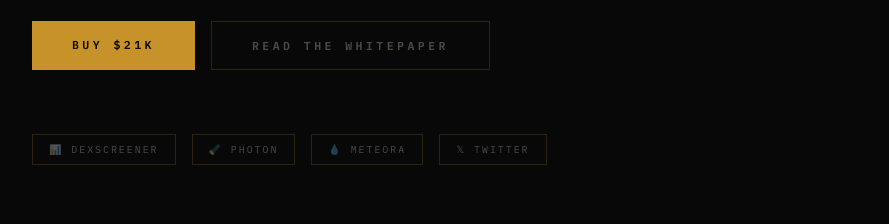
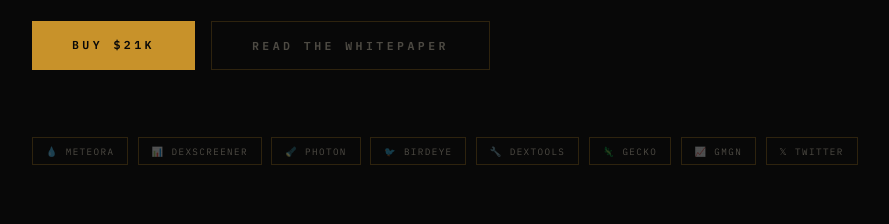
Before and after one commit to 21KTheOne/21k-token, a plain HTML site: page index.html in a window 1280 px wide. Shown: the part 1920-2144 px from the top of the page, without its empty margins (122-1011 px from the left). Drawn offline with Linux system fonts and the light colour scheme.

Commit message:
Update index.html

```diff
--- a/index.html
+++ b/index.html
@@ -551,11 +551,15 @@
     <button class="btn btn-ghost" onclick="openWP()">READ THE WHITEPAPER</button>
   </div>
 
-  <div style="display:flex;gap:1rem;flex-wrap:wrap;margin-top:1rem;animation:fadein 0.7s 1.6s both;">
-    <a href="https://dexscreener.com/solana/F4FaHT8M84uw36rq8B8wmFDkNT1SszMMexi2CV8Rtpuj" target="_blank" style="font-family:'IBM Plex Mono',monospace;font-size:0.62rem;letter-spacing:0.2em;color:var(--muted);text-decoration:none;border:1px solid var(--border);padding:0.5rem 1rem;transition:all 0.2s;" onmouseover="this.style.color='var(--paper)';this.style.borderColor='var(--gold-dim)'" onmouseout="this.style.color='var(--muted)';this.style.borderColor='var(--border)'">📊 DEXSCREENER</a>
-    <a href="https://photon-sol.tinyastro.io/en/lp/95bKH6GGwcc5fbc2RnoJiX8Ayp4EHzy6LwRgdySWLFYj" target="_blank" style="font-family:'IBM Plex Mono',monospace;font-size:0.62rem;letter-spacing:0.2em;color:var(--muted);text-decoration:none;border:1px solid var(--border);padding:0.5rem 1rem;transition:all 0.2s;" onmouseover="this.style.color='var(--paper)';this.style.borderColor='var(--gold-dim)'" onmouseout="this.style.color='var(--muted)';this.style.borderColor='var(--border)'">🔦 PHOTON</a>
-    <a href="https://www.meteora.ag/dlmm/95bKH6GGwcc5fbc2RnoJiX8Ayp4EHzy6LwRgdySWLFYj" target="_blank" style="font-family:'IBM Plex Mono',monospace;font-size:0.62rem;letter-spacing:0.2em;color:var(--muted);text-decoration:none;border:1px solid var(--border);padding:0.5rem 1rem;transition:all 0.2s;" onmouseover="this.style.color='var(--paper)';this.style.borderColor='var(--gold-dim)'" onmouseout="this.style.color='var(--muted)';this.style.borderColor='var(--border)'">💧 METEORA</a>
-    <a href="https://twitter.com/the21ktoken" target="_blank" style="font-family:'IBM Plex Mono',monospace;font-size:0.62rem;letter-spacing:0.2em;color:var(--muted);text-decoration:none;border:1px solid var(--border);padding:0.5rem 1rem;transition:all 0.2s;" onmouseover="this.style.color='var(--paper)';this.style.borderColor='var(--gold-dim)'" onmouseout="this.style.color='var(--muted)';this.style.borderColor='var(--border)'">𝕏 TWITTER</a>
+  <div style="display:flex;gap:0.6rem;flex-wrap:wrap;margin-top:1.2rem;animation:fadein 0.7s 1.6s both;">
+    <a href="https://www.meteora.ag/dlmm/95bKH6GGwcc5fbc2RnoJiX8Ayp4EHzy6LwRgdySWLFYj" target="_blank" style="font-family:'IBM Plex Mono',monospace;font-size:0.58rem;letter-spacing:0.15em;color:var(--muted);text-decoration:none;border:1px solid var(--border);padding:0.4rem 0.8rem;transition:all 0.2s;" onmouseover="this.style.color='var(--paper)';this.style.borderColor='var(--gold-dim)'" onmouseout="this.style.color='var(--muted)';this.style.borderColor='var(--border)'">💧 METEORA</a>
+    <a href="https://dexscreener.com/solana/F4FaHT8M84uw36rq8B8wmFDkNT1SszMMexi2CV8Rtpuj" target="_blank" style="font-family:'IBM Plex Mono',monospace;font-size:0.58rem;letter-spacing:0.15em;color:var(--muted);text-decoration:none;border:1px solid var(--border);padding:0.4rem 0.8rem;transition:all 0.2s;" onmouseover="this.style.color='var(--paper)';this.style.borderColor='var(--gold-dim)'" onmouseout="this.style.color='var(--muted)';this.style.borderColor='var(--border)'">📊 DEXSCREENER</a>
+    <a href="https://photon-sol.tinyastro.io/en/lp/95bKH6GGwcc5fbc2RnoJiX8Ayp4EHzy6LwRgdySWLFYj" target="_blank" style="font-family:'IBM Plex Mono',monospace;font-size:0.58rem;letter-spacing:0.15em;color:var(--muted);text-decoration:none;border:1px solid var(--border);padding:0.4rem 0.8rem;transition:all 0.2s;" onmouseover="this.style.color='var(--paper)';this.style.borderColor='var(--gold-dim)'" onmouseout="this.style.color='var(--muted)';this.style.borderColor='var(--border)'">🔦 PHOTON</a>
+    <a href="https://birdeye.so/solana/token/F4FaHT8M84uw36rq8B8wmFDkNT1SszMMexi2CV8Rtpuj" target="_blank" style="font-family:'IBM Plex Mono',monospace;font-size:0.58rem;letter-spacing:0.15em;color:var(--muted);text-decoration:none;border:1px solid var(--border);padding:0.4rem 0.8rem;transition:all 0.2s;" onmouseover="this.style.color='var(--paper)';this.style.borderColor='var(--gold-dim)'" onmouseout="this.style.color='var(--muted)';this.style.borderColor='var(--border)'">🐦 BIRDEYE</a>
+    <a href="https://www.dextools.io/app/solana/pair-explorer/95bKH6GGwcc5fbc2RnoJiX8Ayp4EHzy6LwRgdySWLFYj" target="_blank" style="font-family:'IBM Plex Mono',monospace;font-size:0.58rem;letter-spacing:0.15em;color:var(--muted);text-decoration:none;border:1px solid var(--border);padding:0.4rem 0.8rem;transition:all 0.2s;" onmouseover="this.style.color='var(--paper)';this.style.borderColor='var(--gold-dim)'" onmouseout="this.style.color='var(--muted)';this.style.borderColor='var(--border)'">🔧 DEXTOOLS</a>
+    <a href="https://www.geckoterminal.com/solana/pools/95bKH6GGwcc5fbc2RnoJiX8Ayp4EHzy6LwRgdySWLFYj" target="_blank" style="font-family:'IBM Plex Mono',monospace;font-size:0.58rem;letter-spacing:0.15em;color:var(--muted);text-decoration:none;border:1px solid var(--border);padding:0.4rem 0.8rem;transition:all 0.2s;" onmouseover="this.style.color='var(--paper)';this.style.borderColor='var(--gold-dim)'" onmouseout="this.style.color='var(--muted)';this.style.borderColor='var(--border)'">🦎 GECKO</a>
+    <a href="https://gmgn.ai/sol/token/F4FaHT8M84uw36rq8B8wmFDkNT1SszMMexi2CV8Rtpuj" target="_blank" style="font-family:'IBM Plex Mono',monospace;font-size:0.58rem;letter-spacing:0.15em;color:var(--muted);text-decoration:none;border:1px solid var(--border);padding:0.4rem 0.8rem;transition:all 0.2s;" onmouseover="this.style.color='var(--paper)';this.style.borderColor='var(--gold-dim)'" onmouseout="this.style.color='var(--muted)';this.style.borderColor='var(--border)'">📈 GMGN</a>
+    <a href="https://twitter.com/the21ktoken" target="_blank" style="font-family:'IBM Plex Mono',monospace;font-size:0.58rem;letter-spacing:0.15em;color:var(--muted);text-decoration:none;border:1px solid var(--border);padding:0.4rem 0.8rem;transition:all 0.2s;" onmouseover="this.style.color='var(--paper)';this.style.borderColor='var(--gold-dim)'" onmouseout="this.style.color='var(--muted)';this.style.borderColor='var(--border)'">𝕏 TWITTER</a>
   </div>
 </section>
 
```
